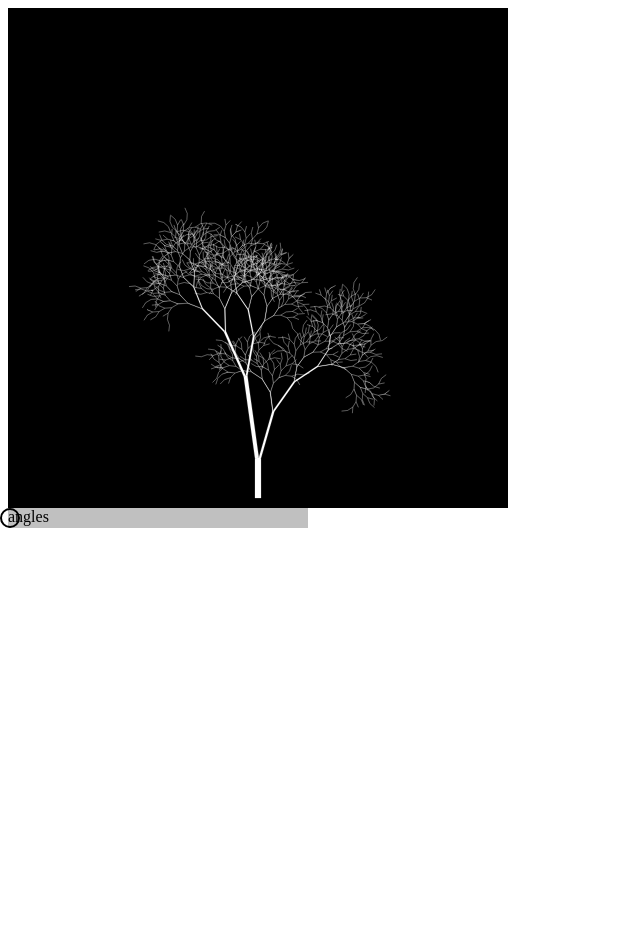
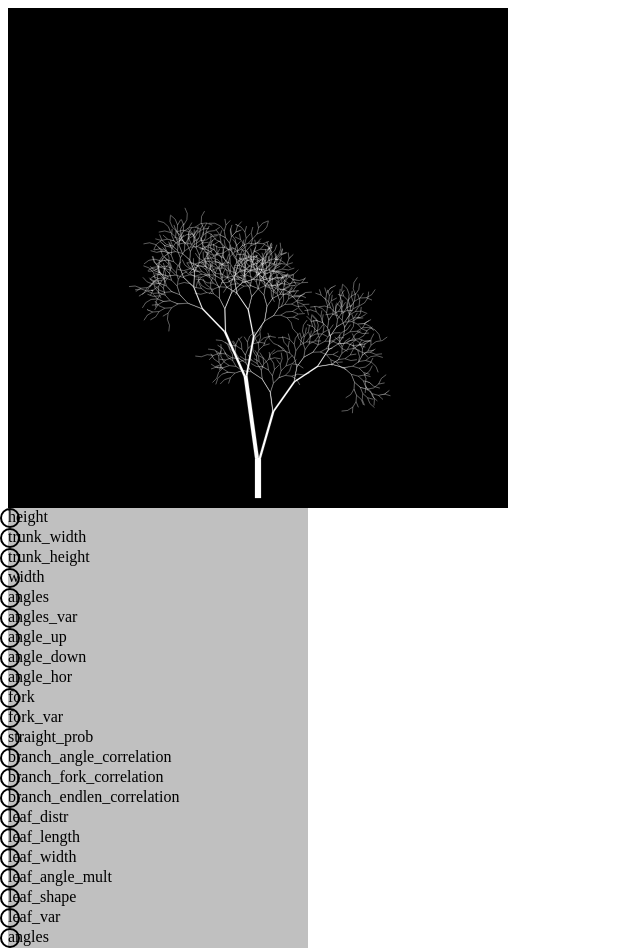
Before and after one commit to mik01aj/trees.js, a plain HTML site: page index.html in a window 1280 px wide. Shown: the whole page, without its empty margins (0-640 px from the left). Before the commit the page ends 800 px from the top, so only its background shows below. Drawn offline with Linux system fonts and the light colour scheme.

Commit message:
Sliders for all the parameters.

```diff
--- a/index.html
+++ b/index.html
@@ -24,6 +24,8 @@
 <body>
 
 <canvas width="500" height="500"></canvas>
+
+<div id="sliders"></div>
 
 <div class="slider" data-param="angles"><span class="state"></span></div>
 
@@ -310,12 +312,18 @@ var checkLoad = function() {
 
 
 function onDomReady() {
-    var canvas = document.getElementsByTagName('canvas')[0];
-    ctx = canvas.getContext('2d');
+    ctx = $('canvas')[0].getContext('2d');
     drawing_init();
     render_frame();
 
     var $body = $('body');
+
+    var $sliders = $('#sliders');
+
+    for (key in tree_params_p) { // TODO better iteration
+        console.log(key);
+        $sliders.append('<div class="slider" data-param="' + key + '"><span class="state"></span></div>');
+    }
 
     $('.slider').on('mousedown', function(ev1) {
         var currentSlider = ev1.target;
@@ -323,7 +331,7 @@ function onDomReady() {
             var clickedValue = (ev2.pageX - currentSlider.offsetLeft) / currentSlider.offsetWidth;
             clickedValue = Math.max(0, Math.min(clickedValue, 1));
             $(currentSlider).children('.state').css({left: clickedValue * 100 + '%'});
-            tree_params_p['angles'] = clickedValue;
+            tree_params_p[currentSlider.getAttribute('data-param')] = clickedValue;
             render_frame();
         });
         $body.one('mouseup', function () {
```
